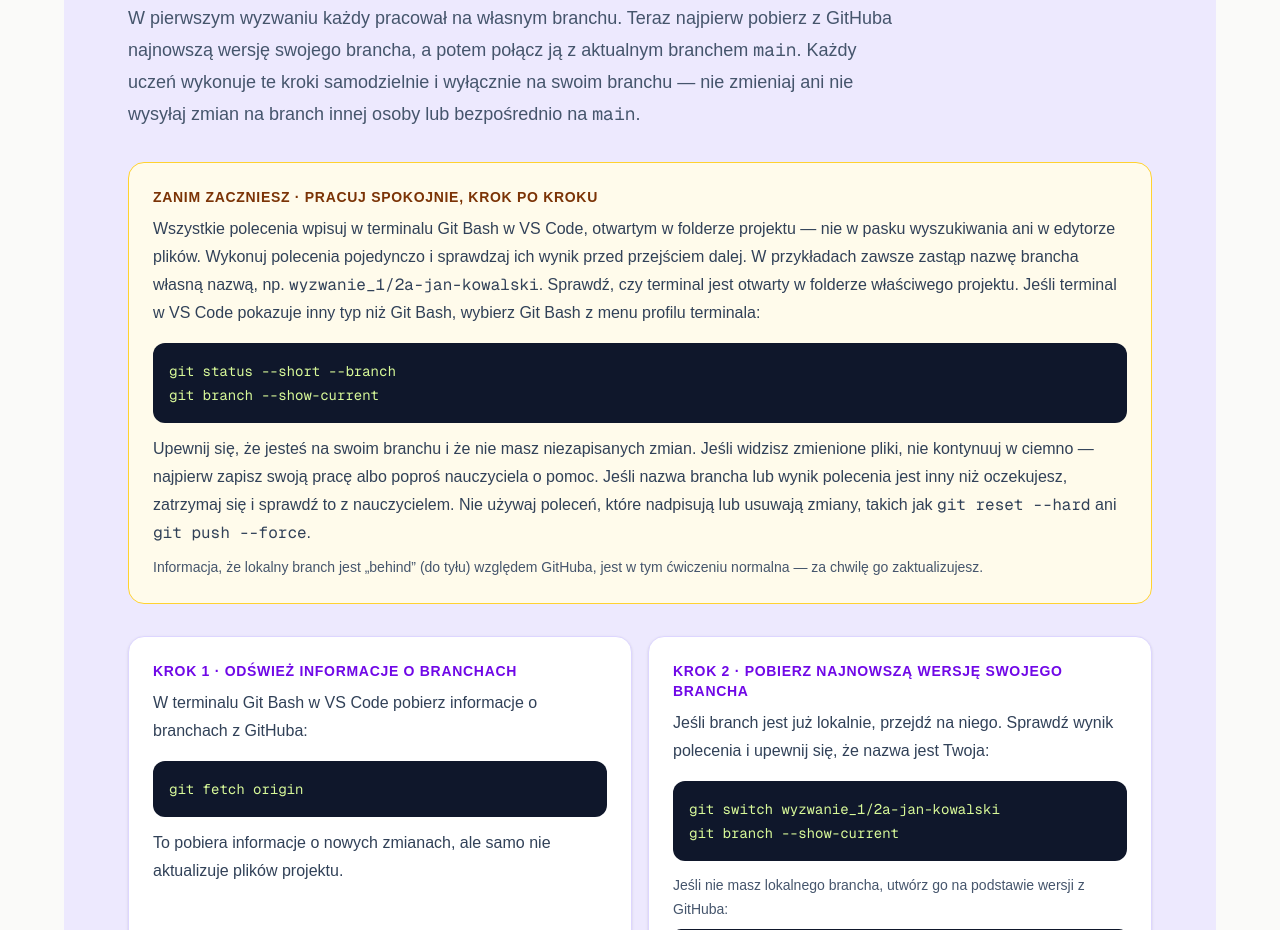
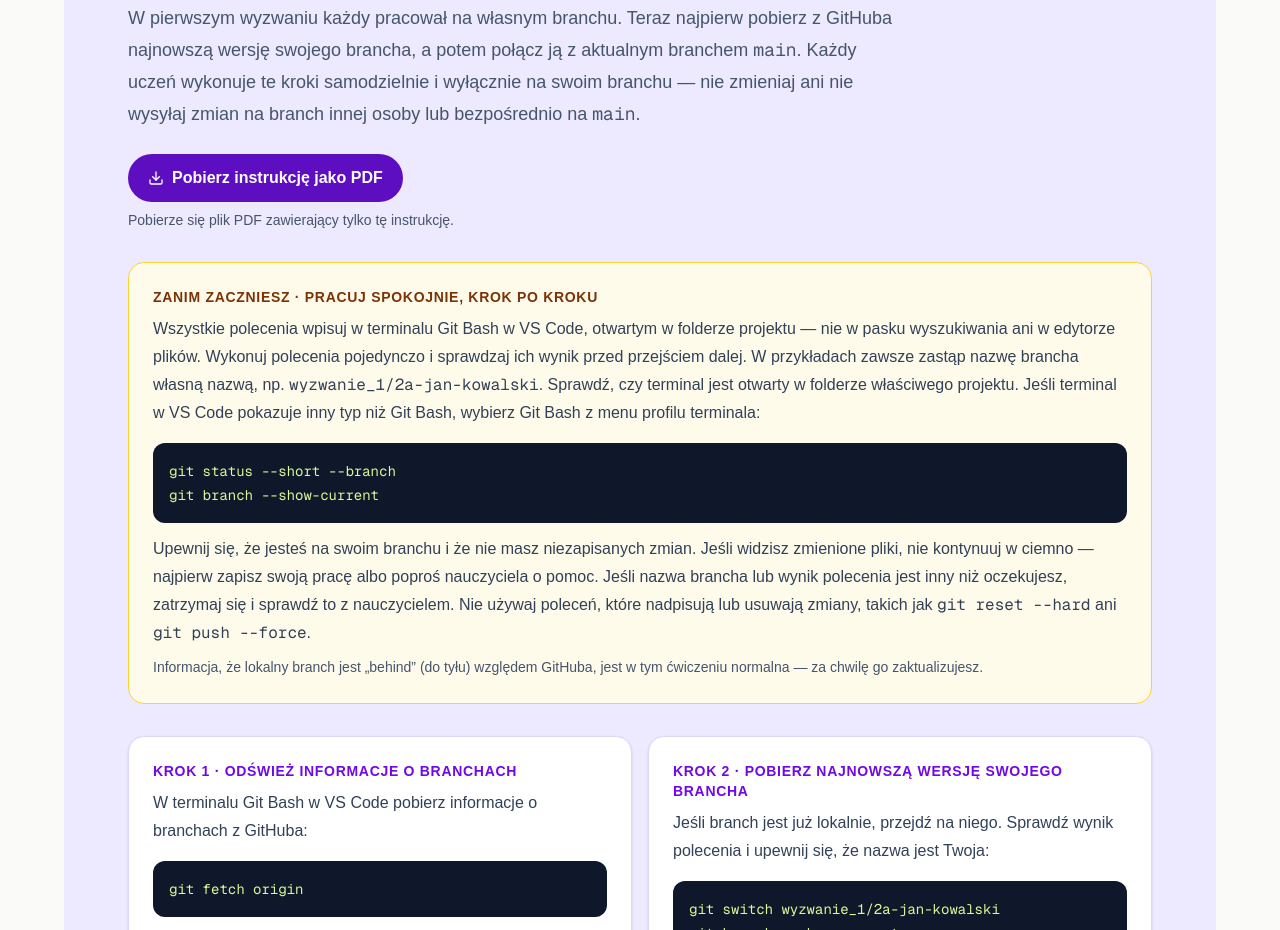
Before and after one commit to kmarszalek-zst/warsztaty-kodowania, a Next.js app: page / in a window 1280 px wide. Shown: the part 3280-4210 px from the top of the page. Built offline with nearby package versions, Linux system fonts and the light colour scheme.

Commit message:
Dodanie PrintChallengeButton i możliwości pobrania instrukcji jako pdf

```diff
--- a/package.json
+++ b/package.json
@@ -9,6 +9,8 @@
     "lint": "eslint"
   },
   "dependencies": {
+    "html-to-image": "^1.11.13",
+    "jspdf": "^4.2.1",
     "next": "16.4.0",
     "react": "19.3.0",
     "react-dom": "19.3.0",
--- a/src/components/general/ChallengeTwoInstructions.js
+++ b/src/components/general/ChallengeTwoInstructions.js
@@ -1,4 +1,5 @@
 import { FiAlertCircle, FiGitMerge, FiZap } from "react-icons/fi";
+import PrintChallengeButton from "./PrintChallengeButton";
 
 export default function ChallengeTwoInstructions() {
   return (
@@ -20,6 +21,13 @@ export default function ChallengeTwoInstructions() {
           te kroki samodzielnie i wyłącznie na swoim branchu — nie zmieniaj ani
           nie wysyłaj zmian na branch innej osoby lub bezpośrednio na{" "}
           <code>main</code>.
+        </p>
+      </div>
+
+      <div data-pdf-ignore="true">
+        <PrintChallengeButton />
+        <p className="mt-2 text-sm text-slate-600">
+          Pobierze się plik PDF zawierający tylko tę instrukcję.
         </p>
       </div>
 
--- /dev/null
+++ b/src/components/general/PrintChallengeButton.js
@@ -0,0 +1,109 @@
+"use client";
+
+import { useState } from "react";
+import { FiDownload } from "react-icons/fi";
+
+export default function PrintChallengeButton() {
+  const [isGenerating, setIsGenerating] = useState(false);
+  const [error, setError] = useState("");
+
+  async function downloadPdf() {
+    const section = document.getElementById("wyzwanie-2");
+
+    if (!section) {
+      setError("Nie udało się znaleźć instrukcji wyzwania.");
+      return;
+    }
+
+    setIsGenerating(true);
+    setError("");
+
+    try {
+      const [{ toCanvas }, { default: jsPDF }] = await Promise.all([
+        import("html-to-image"),
+        import("jspdf"),
+      ]);
+      const canvas = await toCanvas(section, {
+        pixelRatio: 1.5,
+        filter: (node) =>
+          !(node instanceof HTMLElement && node.dataset.pdfIgnore === "true"),
+      });
+      const pdf = new jsPDF({ unit: "mm", format: "a4", orientation: "portrait" });
+      const margin = 10;
+      const contentWidth = pdf.internal.pageSize.getWidth() - margin * 2;
+      const contentHeight = pdf.internal.pageSize.getHeight() - margin * 2;
+      const pageCanvasHeight = Math.floor(
+        (canvas.width * contentHeight) / contentWidth,
+      );
+
+      for (let sourceY = 0; sourceY < canvas.height; sourceY += pageCanvasHeight) {
+        const sliceHeight = Math.min(pageCanvasHeight, canvas.height - sourceY);
+        const pageCanvas = document.createElement("canvas");
+        pageCanvas.width = canvas.width;
+        pageCanvas.height = pageCanvasHeight;
+        const context = pageCanvas.getContext("2d");
+
+        if (!context) {
+          throw new Error("Nie udało się przygotować strony PDF.");
+        }
+
+        context.fillStyle = "#ffffff";
+        context.fillRect(0, 0, pageCanvas.width, pageCanvas.height);
+        context.drawImage(
+          canvas,
+          0,
+          sourceY,
+          canvas.width,
+          sliceHeight,
+          0,
+          0,
+          canvas.width,
+          sliceHeight,
+        );
+
+        if (sourceY > 0) {
+          pdf.addPage();
+        }
+
+        pdf.addImage(
+          pageCanvas.toDataURL("image/jpeg", 0.9),
+          "JPEG",
+          margin,
+          margin,
+          contentWidth,
+          (sliceHeight * contentWidth) / canvas.width,
+        );
+      }
+
+      pdf.save("wyzwanie-2-instrukcja.pdf");
+    } catch (cause) {
+      console.error("Nie udało się wygenerować PDF wyzwania:", cause);
+      setError(
+        cause instanceof Error
+          ? `Nie udało się utworzyć PDF: ${cause.message}`
+          : "Nie udało się utworzyć PDF. Spróbuj ponownie.",
+      );
+    } finally {
+      setIsGenerating(false);
+    }
+  }
+
+  return (
+    <>
+      <button
+        type="button"
+        onClick={downloadPdf}
+        disabled={isGenerating}
+        className="mt-6 inline-flex cursor-pointer items-center gap-2 rounded-full bg-violet-800 px-5 py-3 font-bold text-white transition hover:bg-violet-900 disabled:cursor-wait disabled:opacity-70"
+      >
+        <FiDownload aria-hidden="true" />
+        {isGenerating ? "Tworzenie PDF..." : "Pobierz instrukcję jako PDF"}
+      </button>
+      {error && (
+        <p role="alert" className="mt-2 text-sm font-medium text-red-700">
+          {error}
+        </p>
+      )}
+    </>
+  );
+}
```
Also changed, not shown: 1 other file (tests, documents, lock files or other folders).
